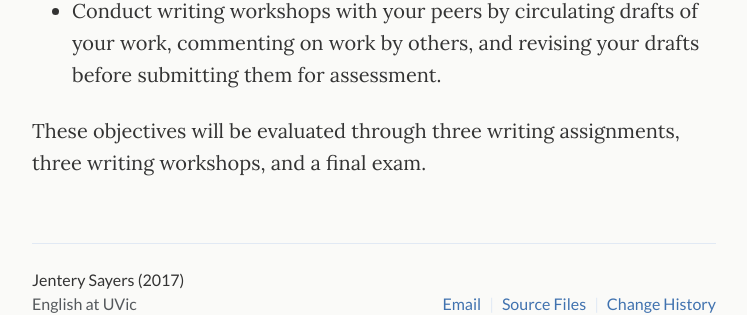
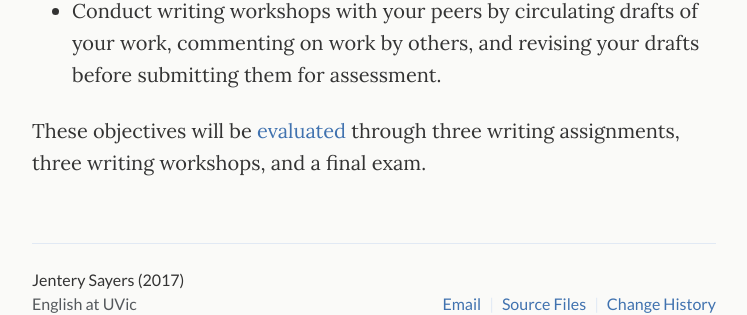
Before and after one commit to jentery/429c, a Jekyll site: the page built from _pages/aims.md, in a window 1280 px wide. Shown: the part 624-939 px from the top of the page, without its empty margins (266-1013 px from the left). Built offline with Jekyll 4.4.1, drawn with Linux system fonts in a browser that asks for light colours; part of the change alters nothing that is shown.

Commit message:
Update aims.md

```diff
--- a/_pages/aims.md
+++ b/_pages/aims.md
@@ -13,4 +13,4 @@ By the conclusion of this course, you should:
 * Demonstrate an awareness of several strategies and genres that writers use to interpret contemporary American fiction, including techniques invested in analysis, context, and creativity, and
 * Conduct writing workshops with your peers by circulating drafts of your work, commenting on work by others, and revising your drafts before submitting them for assessment.
 
-These objectives will be evaluated through three writing assignments, three writing workshops, and a final exam.
+These objectives will be [evaluated](https://jentery.github.io/429c/assignments/) through three writing assignments, three writing workshops, and a final exam.
```
